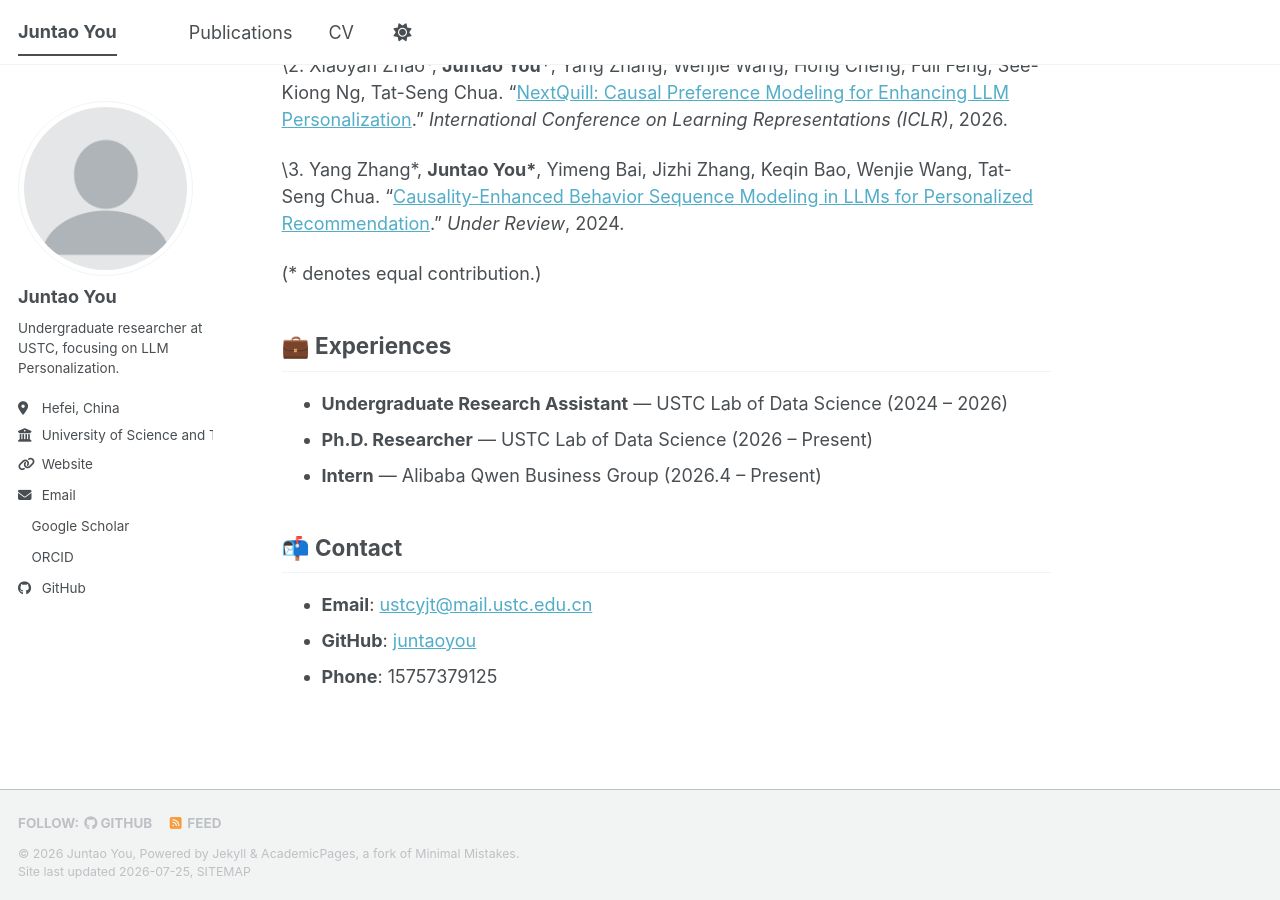
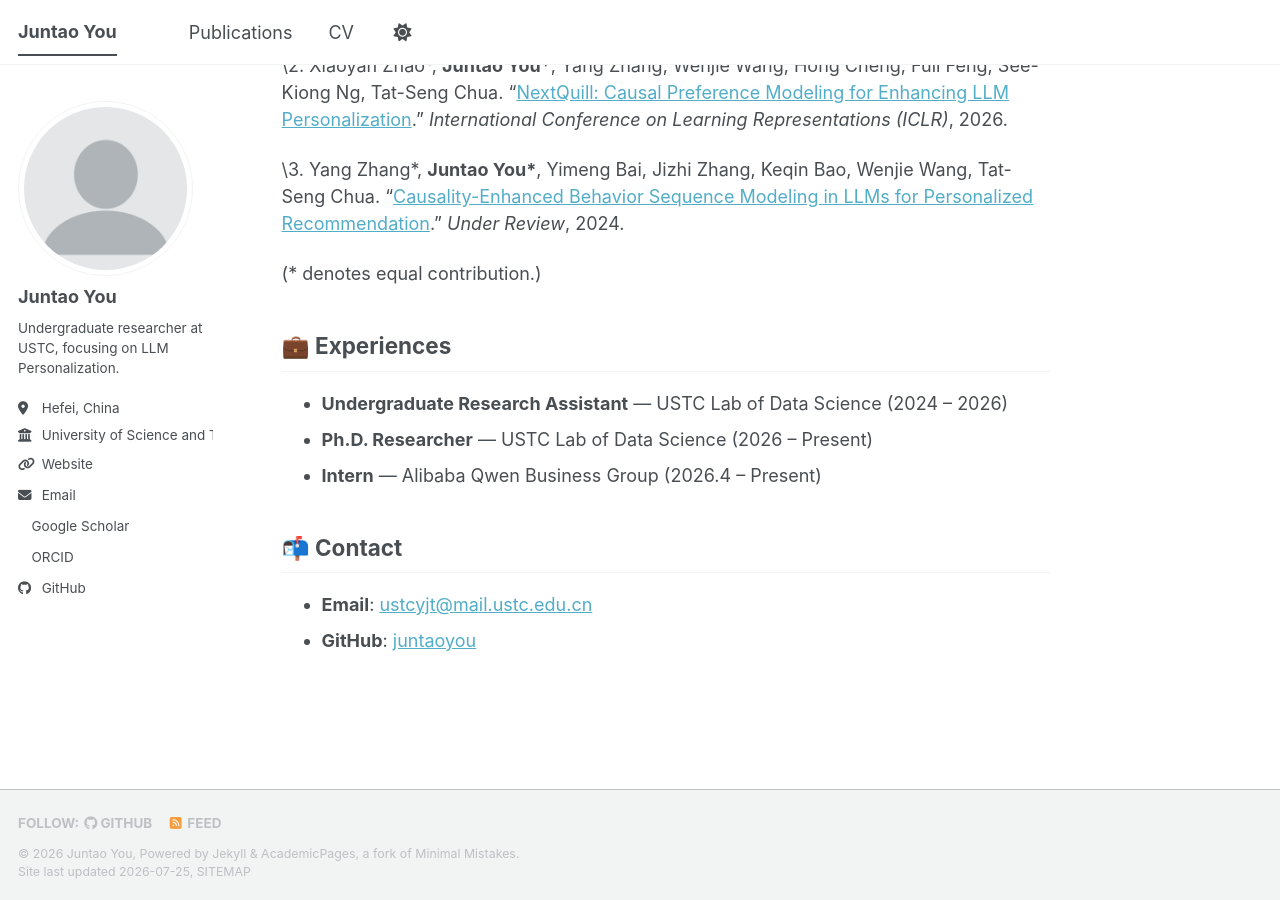
Before and after one commit to juntaoyou/juntaoyou.github.io, a Jekyll site: the page built from _pages/about.md, in a window 1280 px wide and 900 px high, scrolled down 824 px. Built offline with Jekyll 4.4.1, drawn with Linux system fonts in a browser that asks for light colours; a style sheet for code colours, icons or effects is not loaded.

Commit message:
Remove phone from contact

```diff
--- a/_pages/about.md
+++ b/_pages/about.md
@@ -43,4 +43,3 @@ Hi, I'm Juntao You (尤俊韬). I am currently a Ph.D. student at the **Universi
 
 - **Email**: [ustcyjt@mail.ustc.edu.cn](mailto:ustcyjt@mail.ustc.edu.cn)
 - **GitHub**: [juntaoyou](https://github.com/juntaoyou)
-- **Phone**: 15757379125
```
